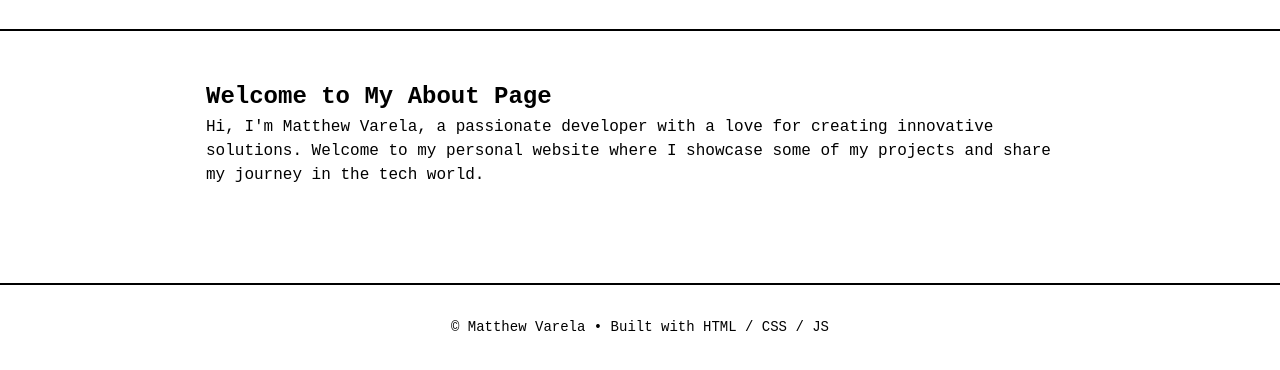
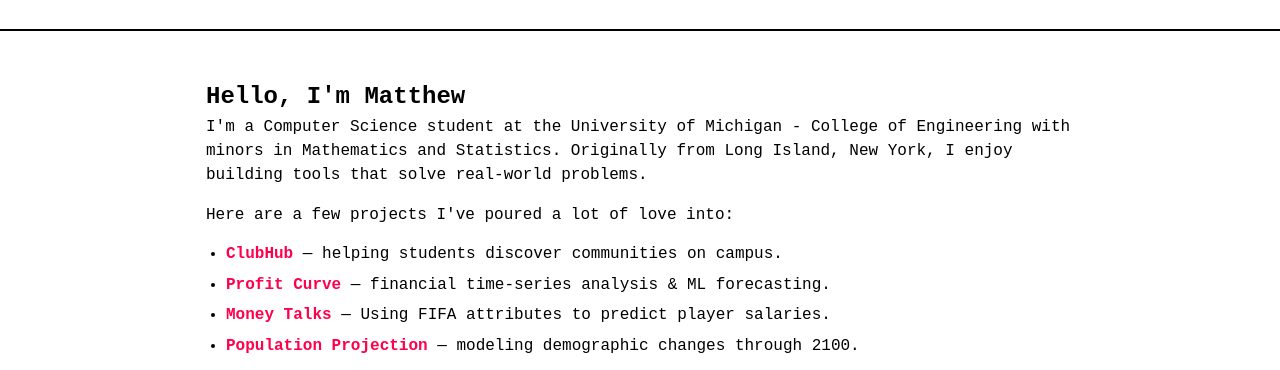
Before and after one commit to matthew-varela/personal-website, a website: page about.html in a window 1280 px wide. Shown: the part 389-759 px from the top of the page. Drawn offline with Linux system fonts and the light colour scheme.

Commit message:
Description changes

```diff
--- a/about.html
+++ b/about.html
@@ -38,9 +38,19 @@
     </header>
 
     <main id="about" class="about-content">
-      <section>
-        <h2>Welcome to My About Page</h2>
-        <p>Hi, I'm Matthew Varela, a passionate developer with a love for creating innovative solutions. Welcome to my personal website where I showcase some of my projects and share my journey in the tech world.</p>
+      <section class="about-text">
+        <h2>Hello, I'm Matthew</h2>
+        <p>I'm a Computer Science student at the University of Michigan - College of Engineering with minors in Mathematics and Statistics. Originally from Long Island, New York, I enjoy building tools that solve real-world problems.</p>
+
+        <p>Here are a few projects I've poured a lot of love into:</p>
+        <ul class="highlight-list">
+          <li><a href="https://github.com/matthew-varela/show_clubhub" target="_blank" rel="noopener noreferrer" class="highlight-project">ClubHub</a> — helping students discover communities on campus.</li>
+          <li><a href="https://github.com/matthew-varela/profit_curve" target="_blank" rel="noopener noreferrer" class="highlight-project">Profit Curve</a> — financial time-series analysis &amp; ML forecasting.</li>
+          <li><a href="https://github.com/matthew-varela/money_talks" target="_blank" rel="noopener noreferrer" class="highlight-project">Money Talks</a> — Using FIFA attributes to predict player salaries.</li>
+          <li><a href="https://github.com/matthew-varela/datasci306_population_projection" target="_blank" rel="noopener noreferrer" class="highlight-project">Population Projection</a> — modeling demographic changes through 2100.</li>
+        </ul>
+
+        <p>I thrive at the intersection of backend systems, data engineering, and machine learning. During my Software Engineering internship at Ai Media Group, I improved data pipelines and built scalable web infrastructure.</p>
       </section>
     </main>
 
--- a/script.js
+++ b/script.js
@@ -18,7 +18,7 @@ const projects = [
     title: "Money Talks",
     subtitle: "Applied Statistical Methods II (STATS 401) · Final Project",
     // TODO: Summarize the Money Talks project and its goals.
-    description: "Description coming soon.",
+    description: "Using FIFA player attributes to predict player salaries.",
     github: "https://github.com/matthew-varela/money-talks",
   },
   {
--- a/styles.css
+++ b/styles.css
@@ -77,6 +77,7 @@ body {
 .project-title {
   font-size: 1.75rem;
   font-weight: 600;
+  color: #39ff14;
 }
 
 .project-desc {
@@ -237,3 +238,22 @@ nav a:hover {
     flex-direction: column;
   }
 }
+
+.about-text p {
+  margin-bottom: 1rem;
+}
+
+.highlight-project {
+  color: var(--accent);
+  font-weight: 600;
+}
+
+.highlight-list {
+  margin: 1rem 0;
+  padding-left: 1.25rem;
+}
+
+.highlight-list li {
+  margin-bottom: 0.5rem;
+  line-height: 1.4;
+}
```
